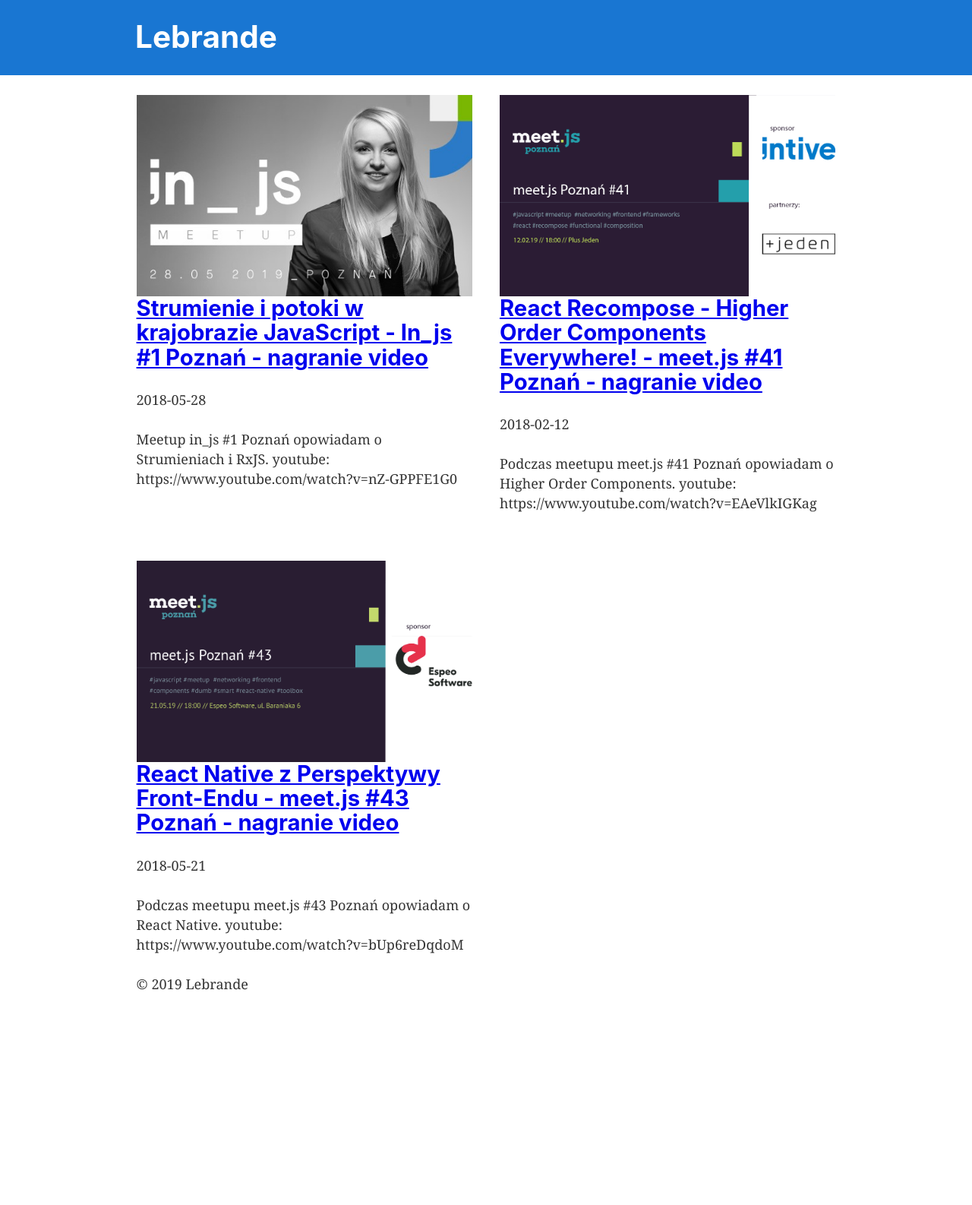
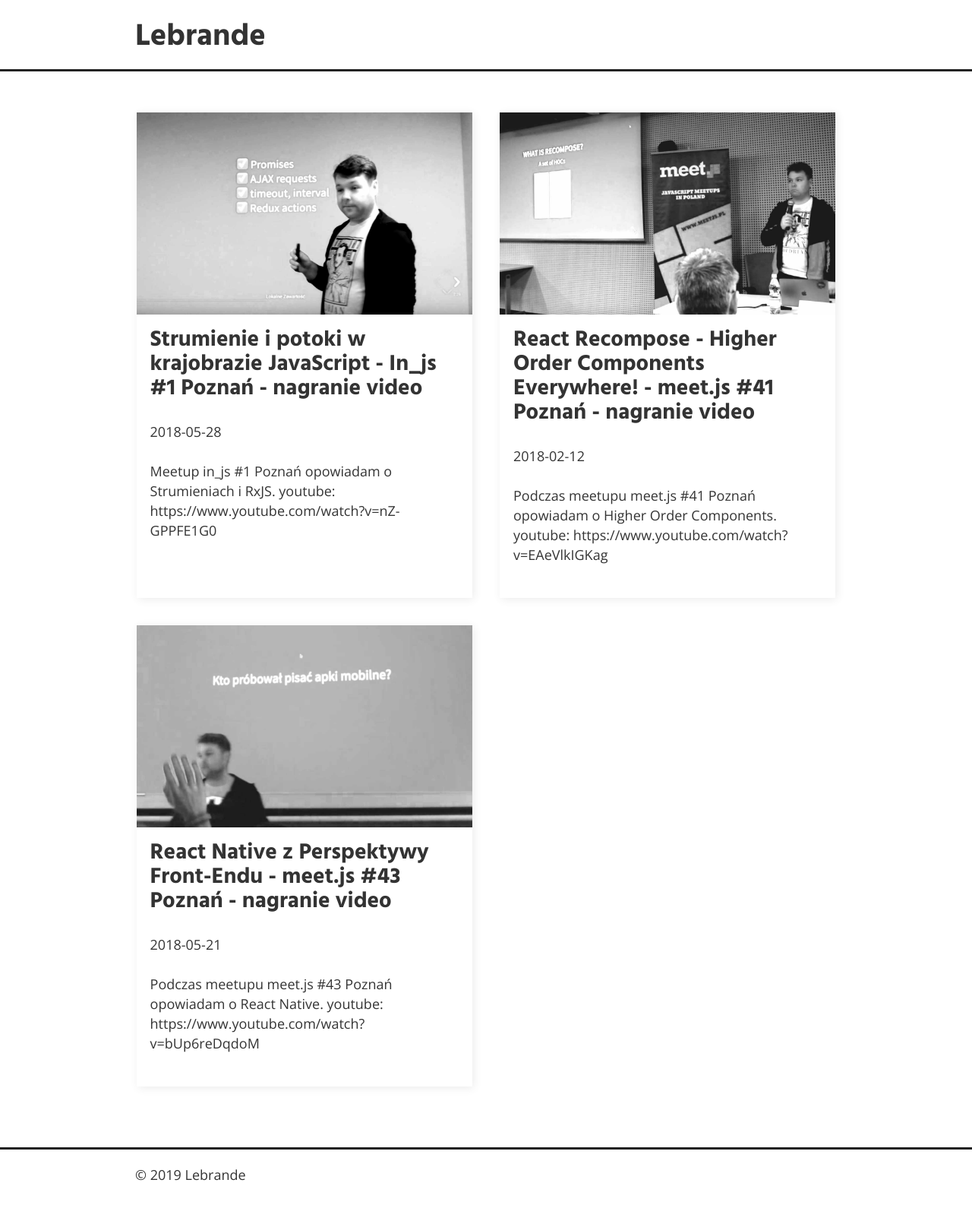
Before and after one commit to lebrande/gatsby-lebrande-website, a Gatsby site: page / in a window 1280 px wide. Shown: the whole page at 76% size. Before the commit the page ends 1334 px from the top, so only its background shows below. Built offline with nearby package versions, Linux system fonts and the light colour scheme; Gatsby itself is replaced by a stand-in of ours.

Commit message:
Page layout.

```diff
--- a/gatsby-config.js
+++ b/gatsby-config.js
@@ -6,6 +6,23 @@ module.exports = {
     siteUrl: `http://lebrande.pl`,
   },
   plugins: [
+    {
+      resolve: `gatsby-plugin-prefetch-google-fonts`,
+      options: {
+        fonts: [
+          {
+            family: `Hind`,
+            variants: [`700`],
+            subsets: [`latin-ext`],
+          },
+          {
+            family: `Open Sans`,
+            variants: [`400`, `700`],
+            subsets: [`latin-ext`],
+          },
+        ],
+      },
+    },
     `gatsby-plugin-react-helmet`,
     {
       resolve: `gatsby-source-filesystem`,
--- a/package.json
+++ b/package.json
@@ -8,6 +8,7 @@
     "gatsby": "^2.13.73",
     "gatsby-image": "^2.2.10",
     "gatsby-plugin-manifest": "^2.2.6",
+    "gatsby-plugin-prefetch-google-fonts": "^1.4.3",
     "gatsby-plugin-react-helmet": "^3.1.4",
     "gatsby-plugin-sass": "^2.1.12",
     "gatsby-plugin-sharp": "^2.2.13",
--- /dev/null
+++ b/src/components/Footer/Footer.jsx
@@ -0,0 +1,15 @@
+import React from 'react';
+
+import './footer.scss';
+
+const Footer = () => (
+  <footer className="footer">
+    <div className="footer__container">
+      <p className="footer__copy">
+        © {new Date().getFullYear()} Lebrande
+      </p>
+    </div>
+  </footer>
+);
+
+export default Footer;
--- /dev/null
+++ b/src/components/Footer/footer.scss
@@ -0,0 +1,14 @@
+.footer {
+  border-top: 3px solid #222;
+  margin-top: 3em;
+
+  &__container {
+    margin: 0 auto;
+    max-width: 960px;
+    padding: 1.1em 1em 1.5em;
+  }
+
+  &__copy {
+    margin: 0;
+  }
+}
--- a/src/components/Header/Header.jsx
+++ b/src/components/Header/Header.jsx
@@ -5,7 +5,7 @@ import PropTypes from 'prop-types';
 import './header.scss';
 
 const Header = ({ siteTitle }) => (
-  <header className="header__wrapper">
+  <header className="header">
     <div className="header__container">
       <h1 className="header__title">
         <Link to="/" className="header__title-link">
--- a/src/components/Header/header.scss
+++ b/src/components/Header/header.scss
@@ -1,13 +1,11 @@
 .header {
-  &__wrapper {
-    background: #1976d2;
-    margin-bottom: 1.45rem;
-  }
+  border-bottom: 3px solid #222;
+  margin-bottom: 3em;
 
   &__container {
     margin: 0 auto;
     max-width: 960px;
-    padding: 1.5rem 1rem;
+    padding: 1.5em 1em 1.1em;
   }
 
   &__title {
@@ -15,7 +13,7 @@
   }
 
   &__title-link {
-    color: white;
+    color: inherit;
     text-decoration: none;
   }
 }
--- a/src/components/Layout/Layout.jsx
+++ b/src/components/Layout/Layout.jsx
@@ -12,6 +12,7 @@ import { useStaticQuery, graphql } from 'gatsby';
 import Header from '../Header/Header';
 import './general.scss';
 import './layout.scss';
+import Footer from '../Footer/Footer';
 
 const Layout = ({ children }) => {
   const data = useStaticQuery(graphql`
@@ -29,8 +30,8 @@ const Layout = ({ children }) => {
       <Header siteTitle={data.site.siteMetadata.title} />
       <div className="layout__container">
         <main>{children}</main>
-        <footer>© {new Date().getFullYear()} Lebrande</footer>
       </div>
+      <Footer />
     </>
   );
 };
--- a/src/components/Layout/general.scss
+++ b/src/components/Layout/general.scss
@@ -4,9 +4,14 @@ html {
   -webkit-text-size-adjust: 100%;
 }
 body {
+  font-family: 'Open Sans';
   margin: 0;
   -webkit-font-smoothing: antialiased;
   -moz-osx-font-smoothing: grayscale;
+}
+h1, h2, h3, h4, h5, h6 {
+  font-family: 'Hind';
+  font-weight: 700;
 }
 article,
 aside,
@@ -200,7 +205,6 @@ html {
 }
 body {
   color: hsla(0, 0%, 0%, 0.8);
-  font-family: georgia, serif;
   font-weight: normal;
   word-wrap: break-word;
   font-kerning: normal;
@@ -230,8 +234,6 @@ h1 {
   padding-top: 0;
   margin-bottom: 1.45rem;
   color: inherit;
-  font-family: -apple-system, BlinkMacSystemFont, Segoe UI, Roboto, Oxygen,
-    Ubuntu, Cantarell, Fira Sans, Droid Sans, Helvetica Neue, sans-serif;
   font-weight: bold;
   text-rendering: optimizeLegibility;
   font-size: 2.25rem;
@@ -247,8 +249,6 @@ h2 {
   padding-top: 0;
   margin-bottom: 1.45rem;
   color: inherit;
-  font-family: -apple-system, BlinkMacSystemFont, Segoe UI, Roboto, Oxygen,
-    Ubuntu, Cantarell, Fira Sans, Droid Sans, Helvetica Neue, sans-serif;
   font-weight: bold;
   text-rendering: optimizeLegibility;
   font-size: 1.62671rem;
@@ -264,8 +264,6 @@ h3 {
   padding-top: 0;
   margin-bottom: 1.45rem;
   color: inherit;
-  font-family: -apple-system, BlinkMacSystemFont, Segoe UI, Roboto, Oxygen,
-    Ubuntu, Cantarell, Fira Sans, Droid Sans, Helvetica Neue, sans-serif;
   font-weight: bold;
   text-rendering: optimizeLegibility;
   font-size: 1.38316rem;
@@ -281,8 +279,6 @@ h4 {
   padding-top: 0;
   margin-bottom: 1.45rem;
   color: inherit;
-  font-family: -apple-system, BlinkMacSystemFont, Segoe UI, Roboto, Oxygen,
-    Ubuntu, Cantarell, Fira Sans, Droid Sans, Helvetica Neue, sans-serif;
   font-weight: bold;
   text-rendering: optimizeLegibility;
   font-size: 1rem;
@@ -298,8 +294,6 @@ h5 {
   padding-top: 0;
   margin-bottom: 1.45rem;
   color: inherit;
-  font-family: -apple-system, BlinkMacSystemFont, Segoe UI, Roboto, Oxygen,
-    Ubuntu, Cantarell, Fira Sans, Droid Sans, Helvetica Neue, sans-serif;
   font-weight: bold;
   text-rendering: optimizeLegibility;
   font-size: 0.85028rem;
@@ -315,8 +309,6 @@ h6 {
   padding-top: 0;
   margin-bottom: 1.45rem;
   color: inherit;
-  font-family: -apple-system, BlinkMacSystemFont, Segoe UI, Roboto, Oxygen,
-    Ubuntu, Cantarell, Fira Sans, Droid Sans, Helvetica Neue, sans-serif;
   font-weight: bold;
   text-rendering: optimizeLegibility;
   font-size: 0.78405rem;
--- a/src/components/PostsListItem/PostsListItem.jsx
+++ b/src/components/PostsListItem/PostsListItem.jsx
@@ -7,12 +7,16 @@ import './posts-list-item.scss';
 
 const PostListItem = ({ childImageSharp, path, title, date, excerpt }) => (
   <div className="posts-list-item">
-    <Img {...childImageSharp} />
     <Link to={path}>
-      <h2>{title}</h2>
+      <Img {...childImageSharp} />
     </Link>
-    <p>{date}</p>
-    <p>{excerpt}</p>
+    <div className="posts-list-item__content">
+      <Link to={path} className="posts-list-item__title-link">
+        <h2>{title}</h2>
+      </Link>
+      <p>{date}</p>
+      <p>{excerpt}</p>
+    </div>
   </div>
 );
 
--- a/src/components/PostsListItem/posts-list-item.scss
+++ b/src/components/PostsListItem/posts-list-item.scss
@@ -1,4 +1,39 @@
+@import '../../sass/mixins/desktop.scss';
+@import '../../sass/vars.scss';
+
 .posts-list-item {
-  padding: 1em;
-  width: 50%;
+  position: relative;
+  box-sizing: border-box;
+  margin: 1em;
+  width: 100%;
+
+  &:after {
+    content: '';
+    pointer-events: none;
+    position: absolute;
+    top: 0;
+    left: 0;
+    width: 100%;
+    height: 100%;
+    box-shadow: 2px 2px 12px 0px rgba(0,0,0,0.20);
+    opacity: 0.4;
+    transition: opacity 200ms;
+  }
+
+  &:hover:after {
+    opacity: 1;
+  }
+
+  @include desktop() {
+    width: calc(50% - 2em);
+  }
+
+  &__content {
+    padding: 1em;
+  }
+
+  &__title-link {
+    color: inherit;
+    text-decoration: none;
+  }
 }
--- a/src/posts/injs1/index.md
+++ b/src/posts/injs1/index.md
@@ -1,7 +1,7 @@
 ---
 title: 'Strumienie i potoki w krajobrazie JavaScript - In_js #1 Poznań - nagranie video'
 date: '2018-05-28'
-featuredImage: './in_js1.jpg'
+featuredImage: './in_js1-cover.jpg'
 path: '/injs1-strumienie-i-potoki-w-krajobrazie-javascript'
 ---
 
--- a/src/posts/meetjs41/index.md
+++ b/src/posts/meetjs41/index.md
@@ -1,7 +1,7 @@
 ---
 title: 'React Recompose - Higher Order Components Everywhere! - meet.js #41 Poznań - nagranie video'
 date: '2018-02-12'
-featuredImage: './meetjs41.jpeg'
+featuredImage: './meetjs41-cover.jpg'
 path: '/meetjs43-higher-order-components-everywhere'
 ---
 
--- a/src/posts/meetjs43/index.md
+++ b/src/posts/meetjs43/index.md
@@ -1,7 +1,7 @@
 ---
 title: 'React Native z Perspektywy Front-Endu - meet.js #43 Poznań - nagranie video'
 date: '2018-05-21'
-featuredImage: './meetjs43.jpeg'
+featuredImage: './meetjs43-cover.jpg'
 path: '/meetjs43-react-native'
 ---
 
--- /dev/null
+++ b/src/sass/mixins/desktop.scss
@@ -0,0 +1,7 @@
+@import '../vars.scss';
+
+@mixin desktop() {
+  @media (min-width: $desktop-breakpoint) {
+    @content;
+  }
+}
--- /dev/null
+++ b/src/sass/vars.scss
@@ -0,0 +1,3 @@
+$desktop-breakpoint: 680px;
+
+$primary-color: #90caf9;
```
Also changed, not shown: src/posts/injs1/in_js1-cover.jpg (added), src/posts/meetjs41/meetjs41-cover.jpg (added), src/posts/meetjs43/meetjs43-cover.jpg (added), 1 other file.
